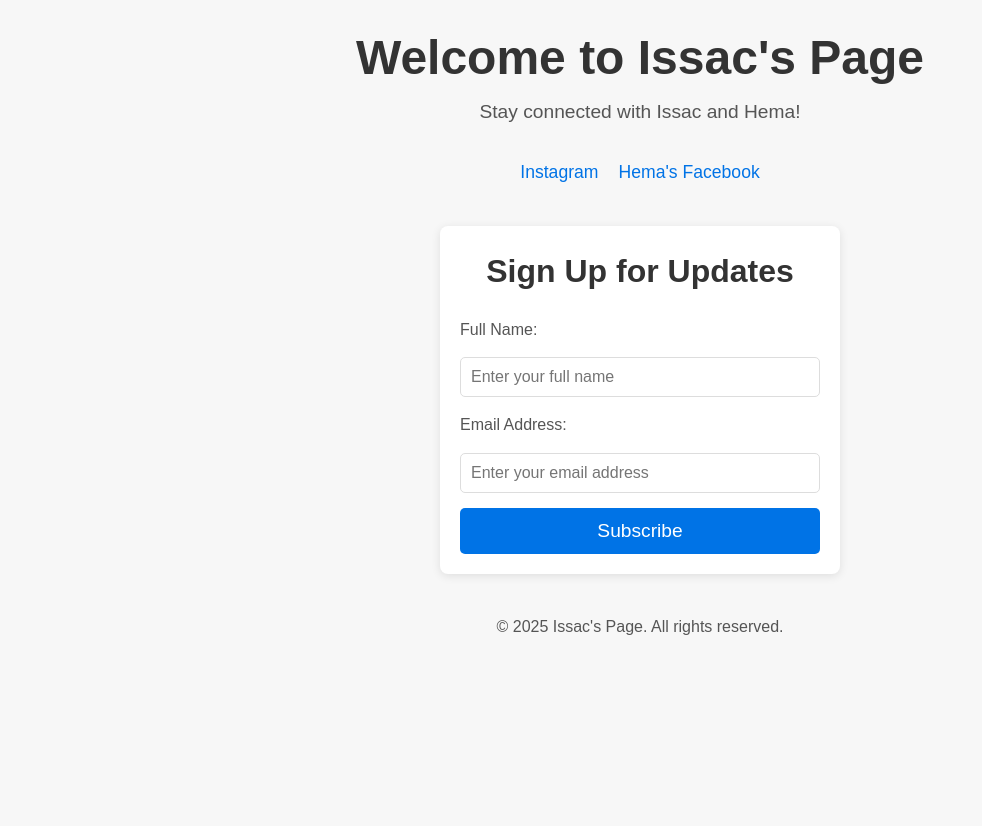
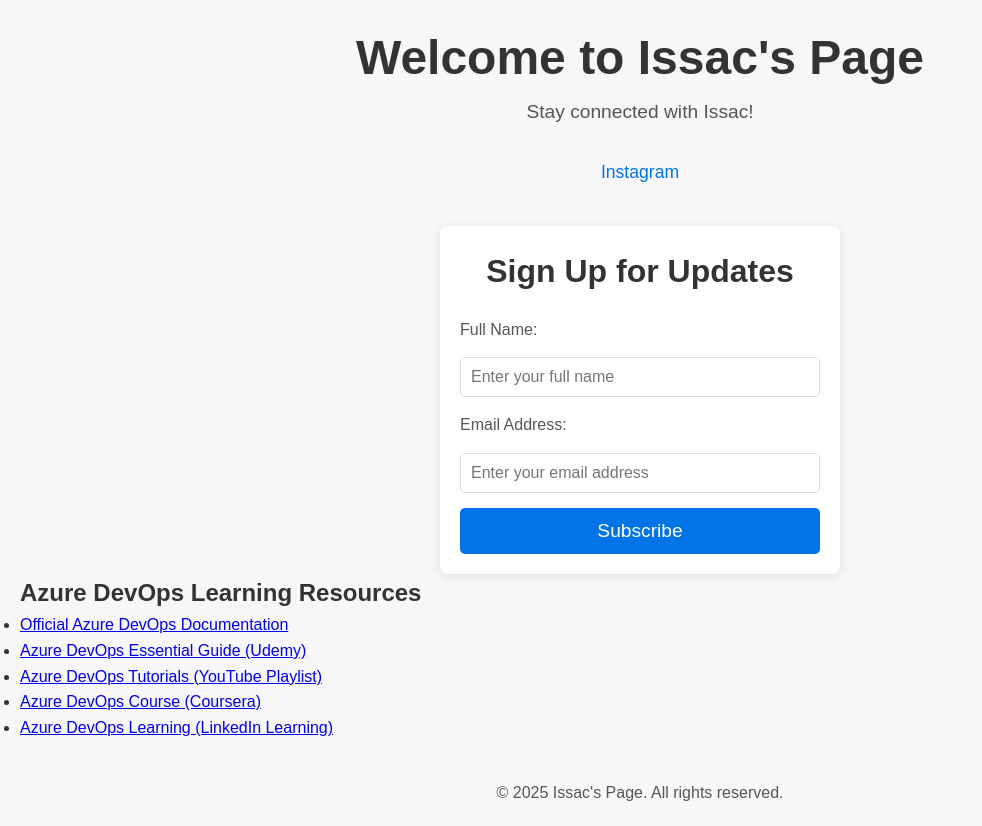
Before and after one commit to Issac1556/Issac, a plain HTML site: page index.html in a window 1280 px wide. Shown: the whole page, without its empty margins (0-982 px from the left). Before the commit the page ends 800 px from the top, so only its background shows below. Drawn offline with Linux system fonts and the light colour scheme.

Commit message:
Update index.html

```diff
--- a/index.html
+++ b/index.html
@@ -9,19 +9,18 @@
 <body>
   <header>
     <h1>Welcome to Issac's Page</h1>
-    <p>Stay connected with Issac and Hema!</p>
+    <p>Stay connected with Issac!</p>
   </header>
 
   <nav>
     <ul>
       <li><a href="https://instagram.com/im_issac_sodari" target="_blank">Instagram</a></li>
-      <li><a href="https://facebook.com/Hema.koti.5" target="_blank">Hema's Facebook</a></li>
     </ul>
   </nav>
 
   <section class="form-container">
     <h2>Sign Up for Updates</h2>
-    <form action="#" method="POST">
+    <form id="subscribeForm" action="javascript:void(0)">
       <label for="name">Full Name:</label>
       <input type="text" id="name" name="name" required placeholder="Enter your full name">
 
@@ -32,8 +31,31 @@
     </form>
   </section>
 
+  <section id="resources" class="hidden">
+    <h2>Azure DevOps Learning Resources</h2>
+    <ul>
+      <li><a href="https://learn.microsoft.com/en-us/azure/devops/?view=azure-devops" target="_blank">Official Azure DevOps Documentation</a></li>
+      <li><a href="https://www.udemy.com/course/azure-devops-essential-guide/" target="_blank">Azure DevOps Essential Guide (Udemy)</a></li>
+      <li><a href="https://www.youtube.com/playlist?list=PL8GkXr97EDpRIghA9-7scXy2oc59gpdZW" target="_blank">Azure DevOps Tutorials (YouTube Playlist)</a></li>
+      <li><a href="https://www.coursera.org/learn/azure-devops" target="_blank">Azure DevOps Course (Coursera)</a></li>
+      <li><a href="https://www.linkedin.com/learning/topics/azure-devops" target="_blank">Azure DevOps Learning (LinkedIn Learning)</a></li>
+    </ul>
+  </section>
+
   <footer>
     <p>&copy; 2025 Issac's Page. All rights reserved.</p>
   </footer>
+
+  <script>
+    const form = document.getElementById('subscribeForm');
+    const resourcesSection = document.getElementById('resources');
+
+    form.addEventListener('submit', function() {
+      // Show resources section after submission
+      resourcesSection.classList.remove('hidden');
+      // Optionally hide the form after submission
+      form.style.display = 'none';
+    });
+  </script>
 </body>
 </html>
```
